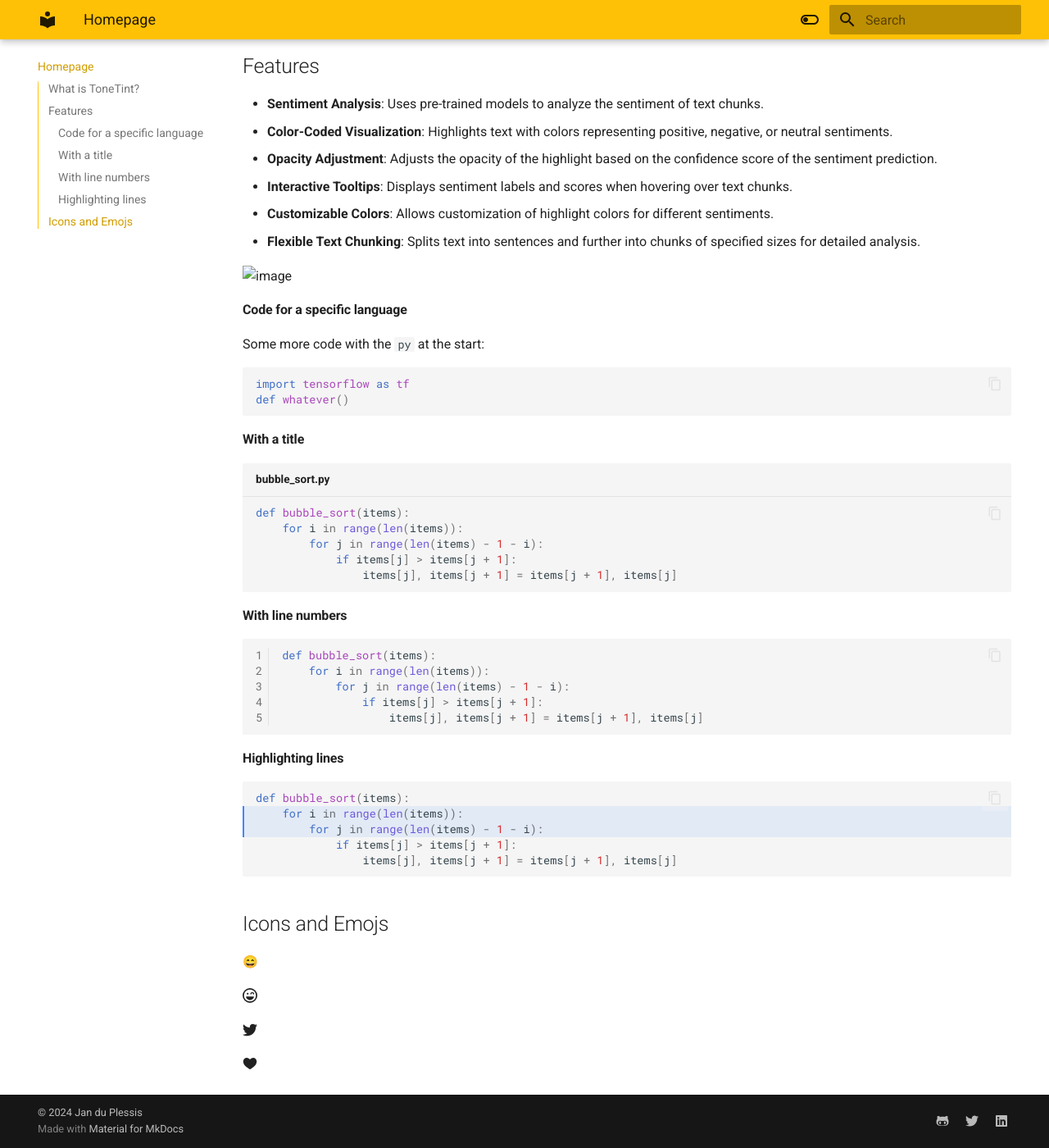
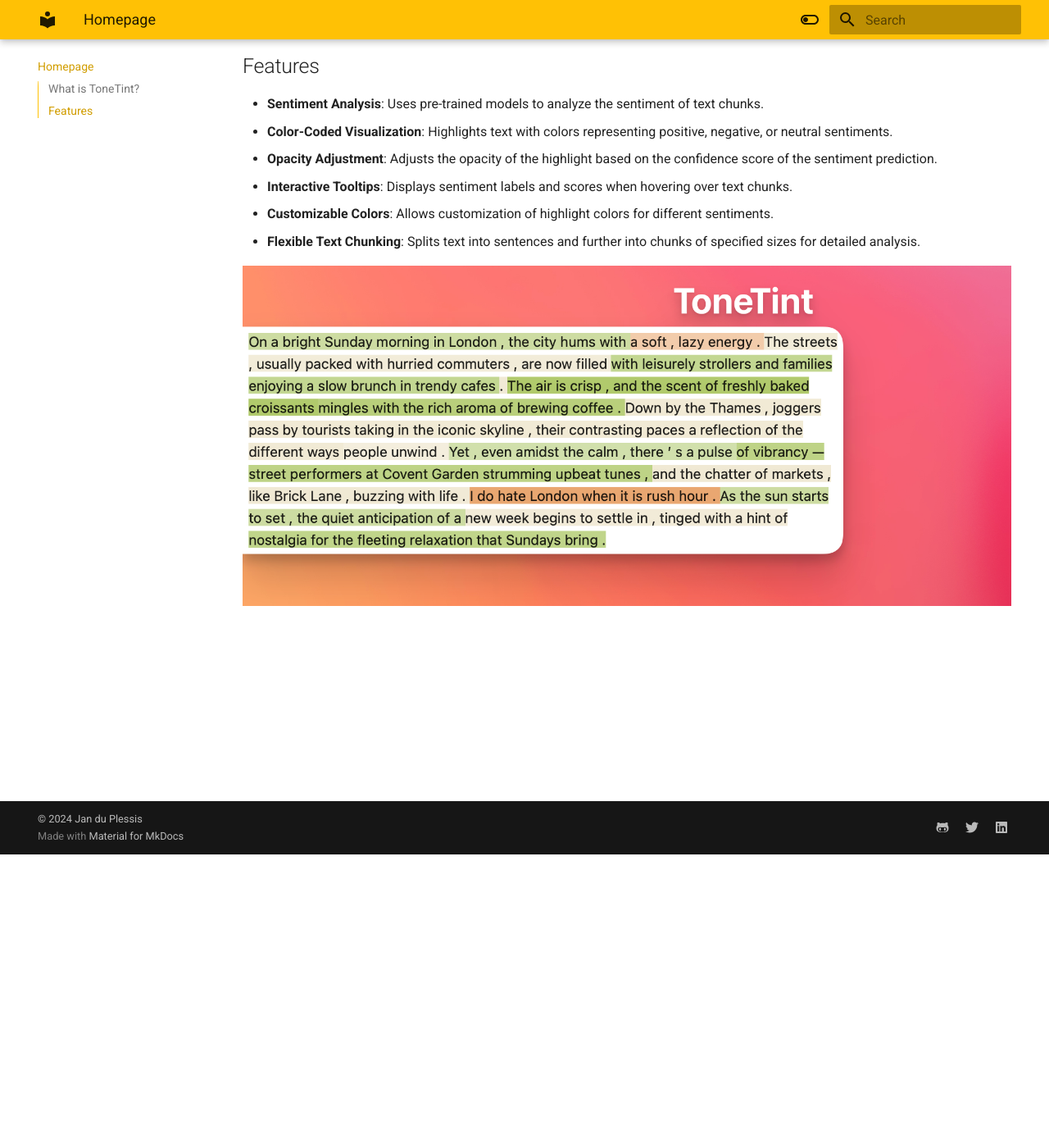
Before and after one commit to janduplessis883/ToneTine-Docs, an MkDocs documentation site: the page built from docs/index.md, in a window 1280 px wide and 1400 px high, scrolled down 358 px. Shown: the whole window at 82% size. Built offline with MkDocs 1.6.1 and Material for MkDocs 9.7.7, drawn with Linux system fonts in a browser that asks for light colours; emoji names are drawn with the system emoji font.

Commit message:
updated image on readme

````diff
--- a/docs/index.md
+++ b/docs/index.md
@@ -13,59 +13,4 @@
 - **Flexible Text Chunking**: Splits text into sentences and further into chunks of specified sizes for detailed analysis.
 
 
-![image](docs/images/social.png)
-
-
-
-
-
-
-
-#### Code for a specific language
-
-Some more code with the `py` at the start:
-
-``` py
-import tensorflow as tf
-def whatever()
-```
-
-#### With a title
-
-``` py title="bubble_sort.py"
-def bubble_sort(items):
-    for i in range(len(items)):
-        for j in range(len(items) - 1 - i):
-            if items[j] > items[j + 1]:
-                items[j], items[j + 1] = items[j + 1], items[j]
-```
-
-#### With line numbers
-
-``` py linenums="1"
-def bubble_sort(items):
-    for i in range(len(items)):
-        for j in range(len(items) - 1 - i):
-            if items[j] > items[j + 1]:
-                items[j], items[j + 1] = items[j + 1], items[j]
-```
-
-#### Highlighting lines
-
-``` py hl_lines="2 3"
-def bubble_sort(items):
-    for i in range(len(items)):
-        for j in range(len(items) - 1 - i):
-            if items[j] > items[j + 1]:
-                items[j], items[j + 1] = items[j + 1], items[j]
-```
-
-## Icons and Emojs
-
-:smile:
-
-:fontawesome-regular-face-laugh-wink:
-
-:fontawesome-brands-twitter:{ .twitter }
-
-:octicons-heart-fill-24:{ .heart }
+![image](https://github.com/janduplessis883/ToneTine-Docs/blob/main/docs/images/social2.png?raw=true)
````
Also changed, not shown: docs/images/social.png (deleted), docs/images/social2.png (added).
